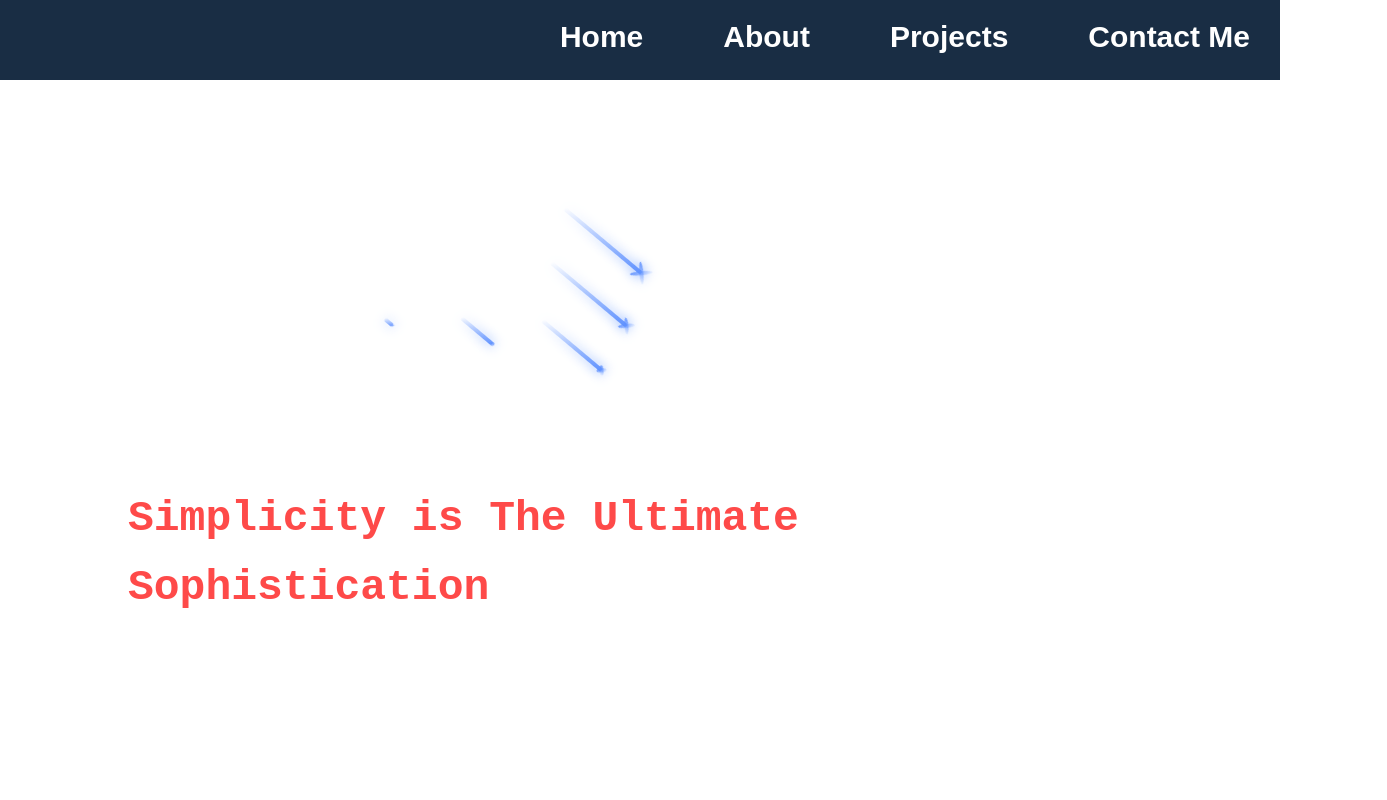
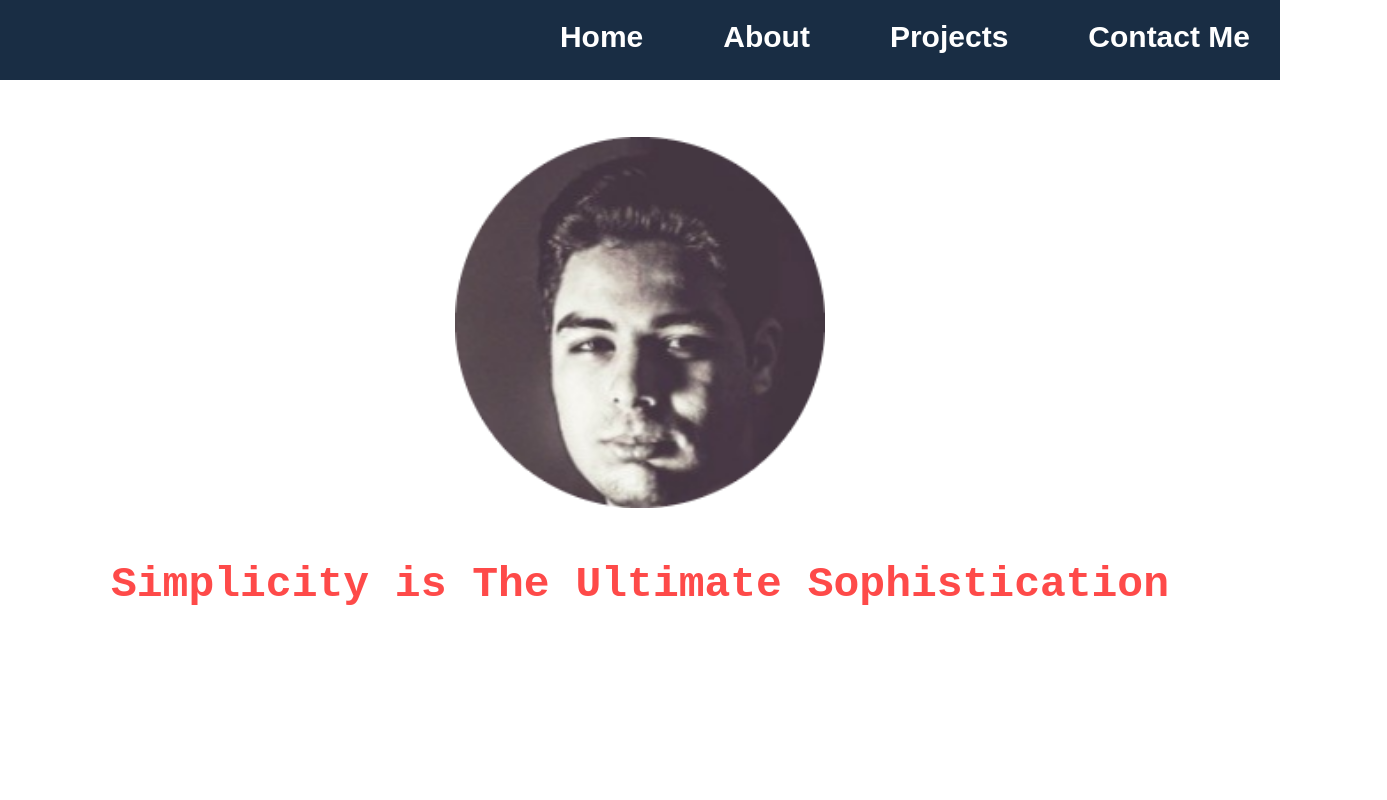
Before and after one commit to ShehabGamal/Personal-Portfolio, a React (Create React App) app: page / in a window 1280 px wide. Shown: the top 800 px of the page, 1387 px wide, since content can reach past the window. Built offline with nearby package versions, Linux system fonts and the light colour scheme.

Commit message:
Major Changes : 1- Replaced the old visual element with my personal photo 2- beautified the about section 3- edited the content in cards

```diff
--- a/src/Components/About/About.js
+++ b/src/Components/About/About.js
@@ -1,5 +1,6 @@
 import React from "react";
 import styled from "styled-components";
+
 
 
 const BasicDiv = styled.div`
@@ -8,6 +9,7 @@ const BasicDiv = styled.div`
     justify-content:center;
     align-items:center;
     flex-direction:column;
+    background:${props=>props.theme.primary};
     @media screen and (max-width: 400px){
       hieght:700px;
     }
@@ -17,35 +19,37 @@ const BasicDivChild = styled.div`
 display: flex;
 margin-left: auto;
 margin-right: auto;
+margin-top:0;
 justify-content: center;
+height:50vh;
 align-items: center;
+flex-direction:row;
 `;
 const CustomH1 = styled.h1`
   display: flex;
   font-size: 120px;
   font-family: Montserrat, sans-serif;
   font-weight: bold;
-  margin-left:auto;
-  margin-right: auto;
+  margin-top:-50px;
   color: ${(props) => props.theme.extra};
   @media screen and (max-width: 400px){
     font-size:35px;
+    margin-top:0;
   }
 `;
 const Paragraph= styled.p`
-  width:85%;
+  width:60%;
   font-size: 35px;
   font-family: Courier New;
-  margin-right: auto;
-  margin-left: auto;
+  margin:0 auto;
   color: ${(props) => props.theme.secondary};
-  font-weight:450;
+  font-weight:bold;
   @media screen and (max-width: 400px){
-    font-size:10px;
-    width:80%;
+    font-size:12px;
   }
 
 `;
+
 
 const About = ()=>{
     return (
@@ -53,10 +57,13 @@ const About = ()=>{
             <CustomH1>About</CustomH1>
             <BasicDivChild>
             <Paragraph>
-            My name is Shehab Al Deen Jamal, I am a self-taught front end web developer from Egypt.
+            My name is Shehab Al Deen Jamal, I am a self-taught front end web developer based Egypt.
+            <br/><br/>
             Web development is a passion, dedication and commitment.
+            <br /> <br/>
             Everything started when my brothers convinced me to start coding.
             They helped in getting study material and adding finishing touches to my React-Apps.
+            <br /> <br/>
             I hope I can work with you or join your team in the future.
             </Paragraph>
             </BasicDivChild>
--- a/src/Components/Cards/Cards.js
+++ b/src/Components/Cards/Cards.js
@@ -155,13 +155,13 @@ const Cards = () => {
                     href="https://github.com/ShehabGamal/to-do-list"
                     target="_Blank"
                   >
-                    GitHub
+                    Code
                   </ExternalLink>
                   <ExternalLink
                     href="https://goofy-almeida-26da4b.netlify.app/"
                     target="_Blank"
                   >
-                    Netlify
+                    Live
                   </ExternalLink>
                 </LinkSpan>
               </Span>
@@ -186,13 +186,13 @@ const Cards = () => {
                     href="https://github.com/ShehabGamal/Pokemon"
                     target="_Blank"
                   >
-                    GitHub
+                    Code
                   </ExternalLink>
                   <ExternalLink
                     href="https://relaxed-torvalds-3cd3c7.netlify.app/"
                     target="_Blank"
                   >
-                    Netlify
+                    Live
                   </ExternalLink>
                 </LinkSpan>
               </Span>
@@ -215,13 +215,13 @@ const Cards = () => {
                     href="https://github.com/ShehabGamal/Weather-App"
                     target="_Blank"
                   >
-                    GitHub
+                    Code
                   </ExternalLink>
                   <ExternalLink
                     href="https://eager-joliot-0ecef8.netlify.app/"
                     target="_Blank"
                   >
-                    Netlify
+                    Live
                   </ExternalLink>
                 </LinkSpan>
               </Span>
--- a/src/Components/Home/Home.js
+++ b/src/Components/Home/Home.js
@@ -1,7 +1,9 @@
 import React from "react";
 import styled from "styled-components";
+import figure from "../../Assets/Images/Me.png"
 
-const BasicDivChild = styled.div`
+
+const BasicDiv = styled.div`
   display: flex;
   justify-content: center;
   align-items: center;
@@ -12,150 +14,27 @@ const BasicDivChild = styled.div`
     hieght:700px;
   }
 `;
-const Holder = styled.div`
-  position: absolute;
-  width: 100%;
-  height: 100%;
-  transform: rotateZ(40deg);
-  @media screen and (max-width: 400px){
-    hieght:700px;
-  }
+
+const BasicDivChild=styled.div`
+  display: flex;
+  justify-content: center;
+  align-items: center;
+  flex-direction:column;
+
+`;
+const Img = styled.img`
+display:flex;
+width:35%;
+height:35%;
 `;
 
-const Objects = styled.div`
-  position: absolute;
-  left: 50%;
-  top: 50%;
-  height: 4px;
-  width: 100px;
-  background: linear-gradient(-45deg, #5f91ff, rgba(0, 0, 255, 0));
-  border-radius: 999px;
-  filter: drop-shadow(0 0 6px #699bff);
-  &:before {
-    content: "";
-    position: absolute;
-    top: calc(50%-2px);
-    right: 0;
-    height: 4px;
-    background: linear-gradient(-45deg, rgba(0, 0, 255, 0), #5f91ff);
-    border-radius: 100%;
-    transform: translateX(50%) rotateZ(45deg);
-    animation: shining 3s ease-in-out infinite;
-  }
-  &:after {
-    content: "";
-    position: absolute;
-    top: calc(50%-2px);
-    right: 0;
-    height: 4px;
-    background: linear-gradient(-45deg, rgba(0, 0, 255, 0), #5f91ff);
-    border-radius: 100%;
-    animation: shining 3s ease-in-out infinite;
-    transform: translateX(50%) rotateZ(-45deg);
-  }
-  @keyframes shining {
-    0% {
-      width: 0px;
-    }
-    50% {
-      width: 30px;
-      }
-    }
-    100% {
-      width: 0px;
-    }
-  }
-  &:nth-child(1) {
-    top: calc(50% - 100px);
-    left: calc(50% - 250px);
-    animation-delay: 1s;
-  }
-  &:nth-child(1)::before {
-    animation-delay: 1s;
-  }
-  &:nth-child(1)::after {
-    animation-delay: 1s;
-  }
-  &:nth-child(2) {
-    top: calc(50% - 50px);
-    left: calc(50% - 200px);
-    animation-delay: 1.2s;
-  }
-  &:nth-child(2)::before {
-    animation-delay: 1.2s;
-  }
-  &:nth-child(2)::after {
-    animation-delay: 1.2s;
-  }
-  &:nth-child(3) {
-    top: calc(50% - 0px);
-    left: calc(50% - 150px);
-    animation-delay: 1.4s;
-
-    }
-  }
-  &:nth-child(3)::before {
-    animation-delay: 1.4s;
-  }
-  &:nth-child(3)::after {
-    animation-delay: 1.4s;
-  }
-  &:nth-child(4) {
-    top: calc(50% - -50px);
-    left: calc(50% - 200px);
-    animation-delay: 1.6s;
-
-    }
-  }
-  &:nth-child(4)::before {
-    animation-delay: 1.6s;
-  }
-  &:nth-child(4)::after {
-    animation-delay: 1.6s;
-  }
-  &:nth-child(5) {
-    top: calc(50% - -100px);
-    left: calc(50% - 250px);
-    animation-delay: 1.8s;
-
-  }
-  &:nth-child(5)::before {
-    animation-delay: 1.8s;
-  }
-  &:nth-child(5)::after {
-    animation-delay: 1.8s;
-  }
-  animation: tail 3s ease-in-out infinite, falling 3s ease-in-out infinite;
-  @keyframes tail {
-    0% {
-      width: 0;
-    }
-    30% {
-      width: 100px;
-
-    }
-    100% {
-      width: 0;
-    }
-  }
-  @keyframes falling {
-    0% {
-      transform: translateX(0);
-    }
-    100% {
-      transform: translateX(300px);
-
-    }
-  }
-`;
 
 const Welcome = styled.p`
   display: flex;
   justify-content: center;
-  margin-top: 350px;
   margin-left: auto;
   margin-right: auto;
-  width: 80%;
+  width: 100%;
   font-size: 43px;
   line-height: 1.6;
   font-family: Courier New;
@@ -168,18 +47,14 @@ const Welcome = styled.p`
   }
 `;
 
-const About = () => {
+const Home = () => {
   return (
-    <BasicDivChild id="Home">
-      <Holder>
-        <Objects />
-        <Objects />
-        <Objects />
-        <Objects />
-        <Objects />
-      </Holder>
-      <Welcome>Simplicity is The Ultimate Sophistication</Welcome>
+    <BasicDiv id="Home">
+    <BasicDivChild>
+    <Img src={figure}/>
+    <Welcome>Simplicity is The Ultimate Sophistication</Welcome>
     </BasicDivChild>
+    </BasicDiv>
   );
 };
-export default About;
+export default Home;
```
Also changed, not shown: src/Assets/Images/Me.png (added), src/Components/Theme/Theme.js (line endings or trailing spaces), 1 other file (tests, documents, lock files or other folders).
